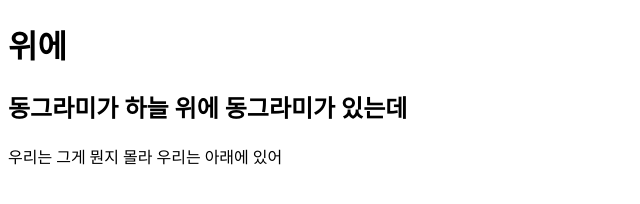
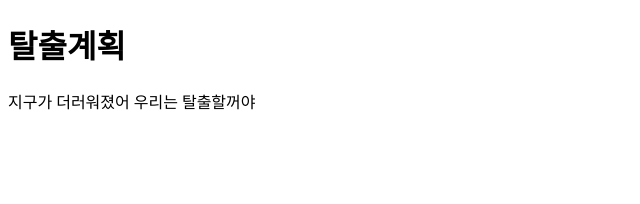
Before and after one commit to flowerqpisa/circle161, a plain HTML site: page home.html in a window 1280 px wide. Shown: the whole page, without its empty margins (0-640 px from the left). Drawn offline with Linux system fonts and the light colour scheme.

Commit message:
Update home.html

```diff
--- a/home.html
+++ b/home.html
@@ -6,8 +6,8 @@
     <title>Home</title>
 </head>
 <body>
-   <h1>위에</h1>
-   <h2>동그라미가 하늘 위에 동그라미가 있는데</h2>
-    우리는 그게 뭔지 몰라 우리는 아래에 있어
+   <h1>탈출계획</h1>
+    지구가 더러워졌어 우리는 탈출할꺼야
+
 </body>
 </html>
```
